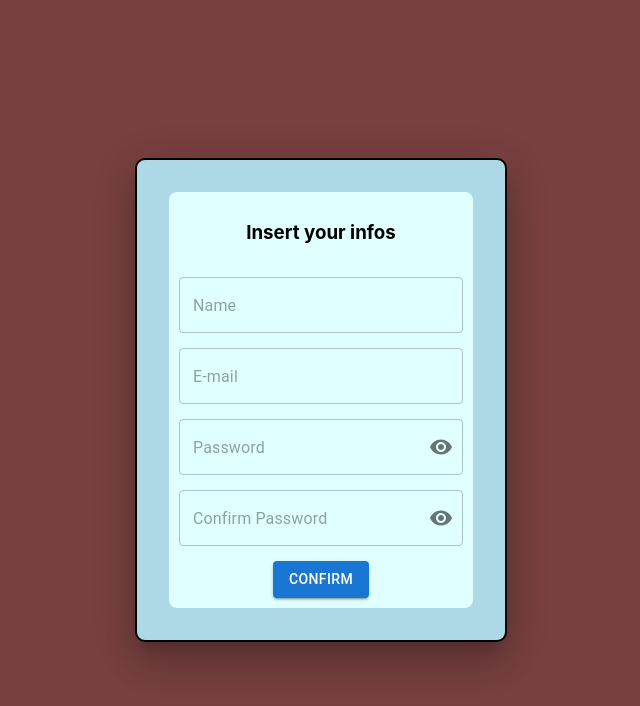
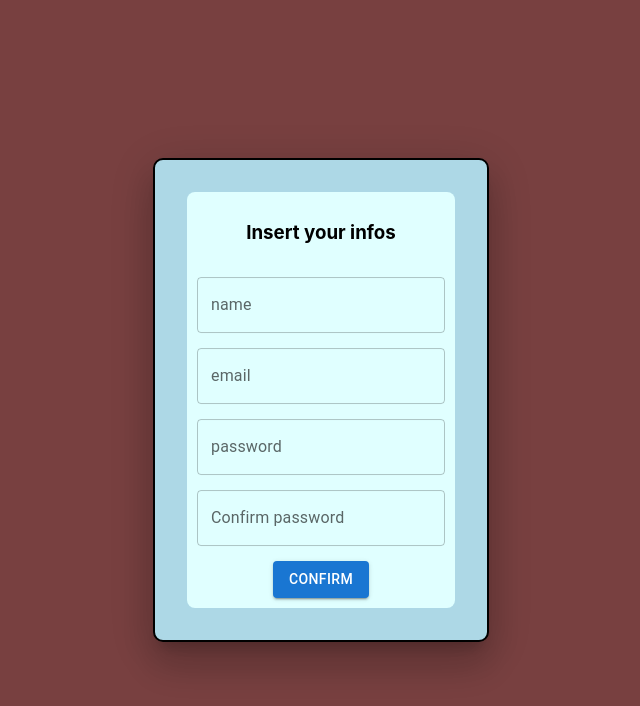
Before and after one commit to mtmodesti/reactJSProject, a React (Create React App) app: page / in a window 1280 px wide. Both pictures are taken after a click on the button "OPEN MODAL". Shown: the top 706 px of the page, without its empty margins (319-959 px from the left). Built offline with nearby package versions, Linux system fonts and the light colour scheme.

Commit message:
feat: input register form validatations ok

```diff
--- a/src/components/form/index.js
+++ b/src/components/form/index.js
@@ -1,5 +1,4 @@
 import { Container } from "./styles"
-import { PasswordInput } from "../passInput";
 import { TextField } from "@mui/material";
 import {Button} from "@mui/material"
 import React from "react";
@@ -7,27 +6,26 @@ import { useForm } from "react-hook-form";
 import * as yup from "yup";
 import { yupResolver } from "@hookform/resolvers/yup";
 
-
-
-
 const formSchema = yup.object().shape({
-  name: yup.string(), //.required('Name required').max('Max length 50').matches("^[ a-zA-Z áãàâ]*$", "Only letters"),
-  email: yup.string(), //.required("required e-mail").email("invalid e-mail"),
-  password:yup.string(), //.required("required password").min(6, "6 caracters minimum"),
+  name: yup.string().required('Name required').matches('^[ a-zA-Z á]*$','Only letters'),
+  email: yup.string().required("E-mail required").email("invalid e-mail"),
+  password:yup.string().required("Password required").min(6, "6 caracters minimum").matches('^(?=.*[A-Z])(?=.*[!#@$%&])(?=.*[0-9])(?=.*[a-z]).{8,15}$','Senha fraca'),
   confPassword:yup
-  .string()  //.required("confirmation required").min(6, "minimum 6 caracters").oneOf([yup.ref("password")], "passwords must match"),
+  .string().required("Confirmation required").min(6, "minimum 6 caracters").oneOf([yup.ref('password'), null],'Password must match'),
 })
-
 
 
 const Form = () => {
   const { register, handleSubmit, formState: { errors } } = useForm(
      {resolver: yupResolver(formSchema)},
   );
-  const onSubmit = data => {
-    console.log(data)
-    //console.log(errors)
-
+  const onSubmit =  (data) =>  {
+    const formData = {
+      name: data.name,
+      email: data.email,
+      password: data.password,
+      confPassword: data.confPassword
+    }
   };
 
     return (
@@ -35,29 +33,45 @@ const Form = () => {
 
           <h3>Insert your infos</h3>
 
-          <TextField
-          //error={!!errors.name ? console.log('erro') : console.log('ok')}
-          {...register("name")}
-          fullWidth placeholder={"Name"}/>
 
           <TextField
-      //    error={!!errors.email?.message}
+          label='name'
+          name="name"
+          helperText={errors.name?.message} {...register('name')}
+          error={!!errors.name?.message}
+          {...register('name')}
+          placeholder={"Name"}/>
+
+
+          <TextField
+          label='email'
+          name="email"
+          helperText={errors.email?.message} {...register('email')}
+          error={!!errors.email?.message}
           {...register("email")}
-          fullWidth
           placeholder={"E-mail"}/>
 
-          <PasswordInput
-          //error={!!errors.password?.message}
-          refs={register("password")}
-          placeholder={"Password"} />
 
-          <PasswordInput
-          //error={!!errors.password?.message}
-          refs={register("confPassword")}
+        <TextField
+          label='password'
+          name="password"
+          helperText={errors.password?.message} {...register('password')}
+          error={!!errors.password?.message}
+          {...register("password")}
+          placeholder={"Password"}/>
+
+<TextField
+          label='Confirm password'
+          name="confPassword"
+          helperText={errors.confPassword?.message} {...register('confPassword')}
+          error={!!errors.confPassword?.message}
+          {...register("confPassword")}
           placeholder={"Confirm Password"}/>
 
           <Button
-          type="submit"
+
+          type='submit'
+
 
           variant="contained">Confirm</Button>
 
--- a/src/components/inputField/index.js
+++ b/src/components/inputField/index.js
@@ -1,6 +1,6 @@
 import { TextField } from "@mui/material";
 
-export const TextInput = ({placeholder}) => {
+export const TextInput = ({placeholder,}) => {
     return (
         <TextField
 
--- a/src/components/passInput/index.js
+++ /dev/null
@@ -1,65 +0,0 @@
-import OutlinedInput from '@mui/material/OutlinedInput';
-import InputAdornment from '@mui/material/InputAdornment';
-import IconButton from '@mui/material/IconButton';
-import TextField from '@mui/material/TextField';
-import Visibility from '@mui/icons-material/Visibility';
-import VisibilityOff from '@mui/icons-material/VisibilityOff';
-import * as React from 'react';
-
-
-
-export const PasswordInput = ({placeholder, error}) => {
-
-
- const [values, setValues] = React.useState({
-    amount: '',
-    password: '',
-    weight: '',
-    weightRange: '',
-    showPassword: false,
-  });
-
-  const handleClickShowPassword = () => {
-    setValues({
-      ...values,
-      showPassword: !values.showPassword,
-    });
-  };
-
-  const handleChange = (prop) => (event) => {
-    setValues({ ...values, [prop]: event.target.value });
-  };
-
-  const handleMouseDownPassword = (event) => {
-    event.preventDefault();
-  };
-
-
-
-
-    return (
-
-<OutlinedInput
-            error={error}
-            fullWidth={true}
-            type={values.showPassword ? 'text' : 'password'}
-            value={values.password}
-            onChange={handleChange('password')}
-            placeholder={placeholder}
-            endAdornment={
-              <InputAdornment position="end">
-                <IconButton
-                  aria-label="toggle password visibility"
-                  onClick={handleClickShowPassword}
-                  onMouseDown={handleMouseDownPassword}
-                  edge="end"
-                >
-                  {values.showPassword ? <VisibilityOff /> : <Visibility />}
-                </IconButton>
-              </InputAdornment>
-            }
-            label="Password"
-          />
-
-    )
-}
```
